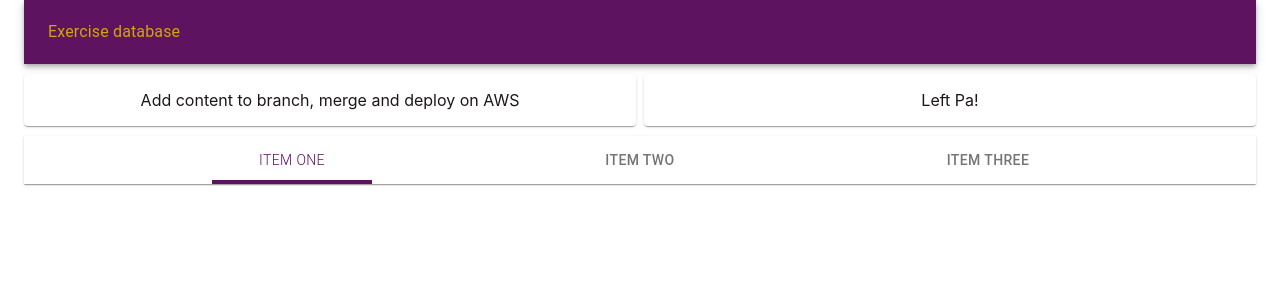
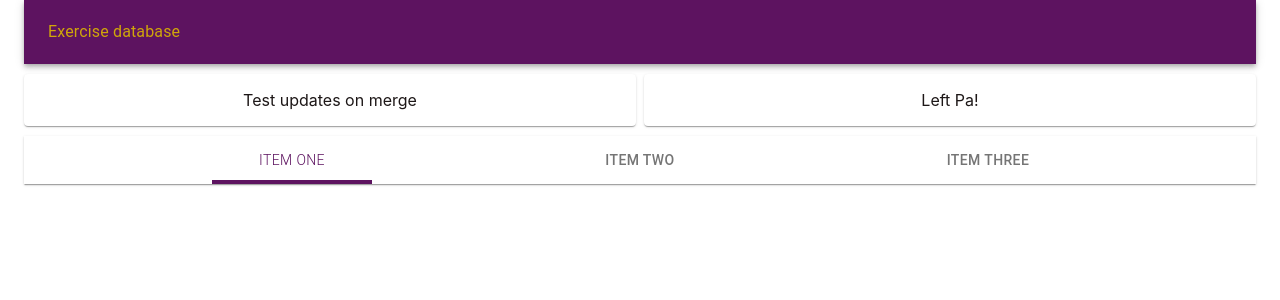
Before and after one commit to Kostruski/mui-practice, a React (Create React App) app: page / in a window 1280 px wide. Shown: the top 300 px of the page. Built offline with nearby package versions, Linux system fonts and the light colour scheme; the HTML template or start-up script is replaced by a standard one.

Commit message:
test update on merge

```diff
--- a/src/components/Right.js
+++ b/src/components/Right.js
@@ -4,7 +4,8 @@ import { Paper, Grid, Typography } from '@material-ui/core';
 const Right = ({styles}) => {
     return (
       <>
-            <Paper classes={{root: styles}}>Add content to branch, merge and deploy on AWS</Paper>
+        <Paper classes={{ root: styles }}>Test updates on merge
+            </Paper>
       </>
     );
 }
```
